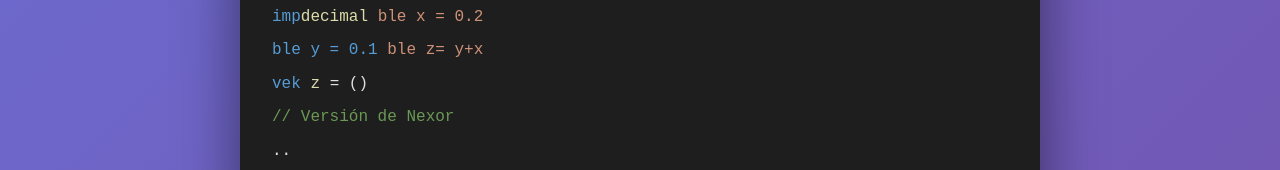
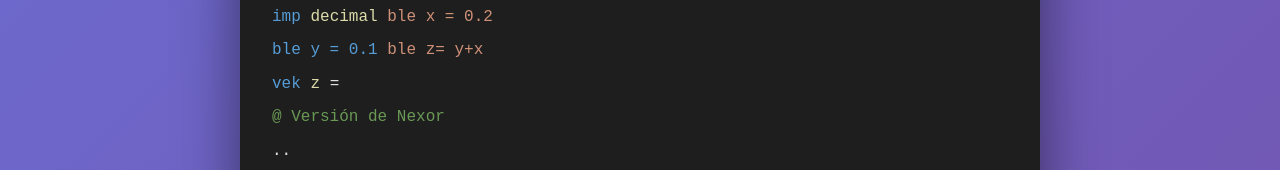
Before and after one commit to Emiliano-HN/Dynatrix-Systems, a plain HTML site: page Theia.html in a window 1280 px wide. Shown: the part 2132-2302 px from the top of the page. Drawn offline with Linux system fonts and the light colour scheme.

Commit message:
Actualizar Theia.html

```diff
--- a/Theia.html
+++ b/Theia.html
@@ -538,12 +538,12 @@
                     </div>
                     <div class="code-content">
                         <div class="code-line"><span class="comment">@ Vamos animate a dar el pirmer paso al futuro</span></div>
-                        <div class="code-line"><span class="keyword">imp</span><span class="function">decimal</span><span class="keyword"></span> <span class="string">ble x = 0.2</span></div>
+                        <div class="code-line"><span class="keyword">imp</span> <span class="function">decimal</span><span class="keyword"></span> <span class="string">ble x = 0.2</span></div>
                         <div class="code-line"><span class="keyword">ble y = 0.1</span> <span class="function"></span> <span class="keyword"></span> <span class="string">ble z= y+x</span></div>
                         <div class="code-line"></div>
-                        <div class="code-line"><span class="keyword">vek</span> <span class="function">z</span> = <span class="function"></span>(<span class="function"></span>)</div>
+                        <div class="code-line"><span class="keyword">vek</span> <span class="function">z</span> = <span class="function"></span><span class="function"></span></div>
                         <div class="code-line"></div>
-                        <div class="code-line"><span class="comment">// Versión de Nexor</span></div>
+                        <div class="code-line"><span class="comment">@ Versión de Nexor</span></div>
                         <div class="code-line"><span class="function"></span><span class="function"></span>.<span class="function"></span>.<span class="function"></span></div>
                         <div class="code-line">  <span class="function">version</span>: <span class="string">'2.9.3'</span>,</div>
                         <div class="code-line">  <span class="function">rep</span>3: <span class="keyword">ion</span>,</div>
```
